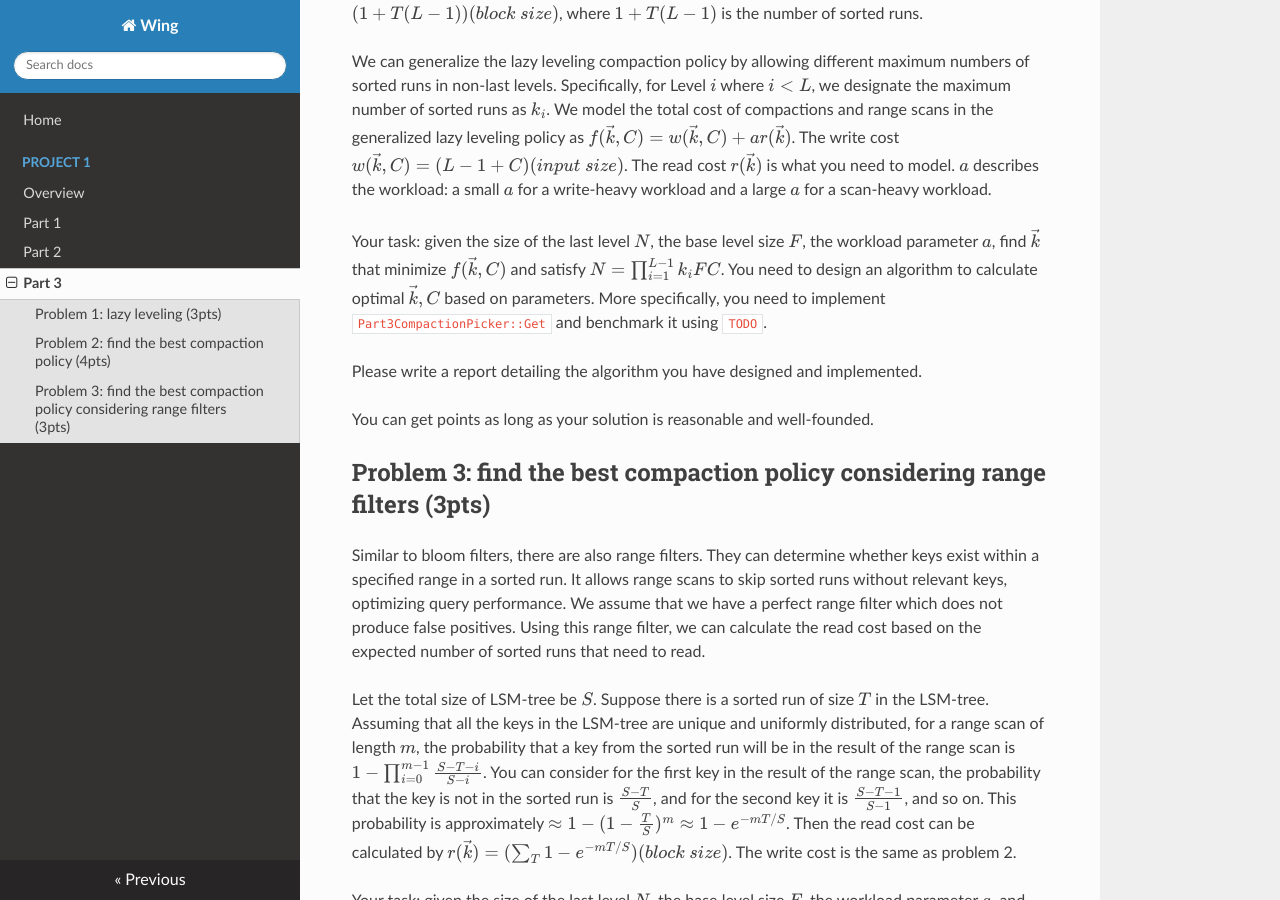
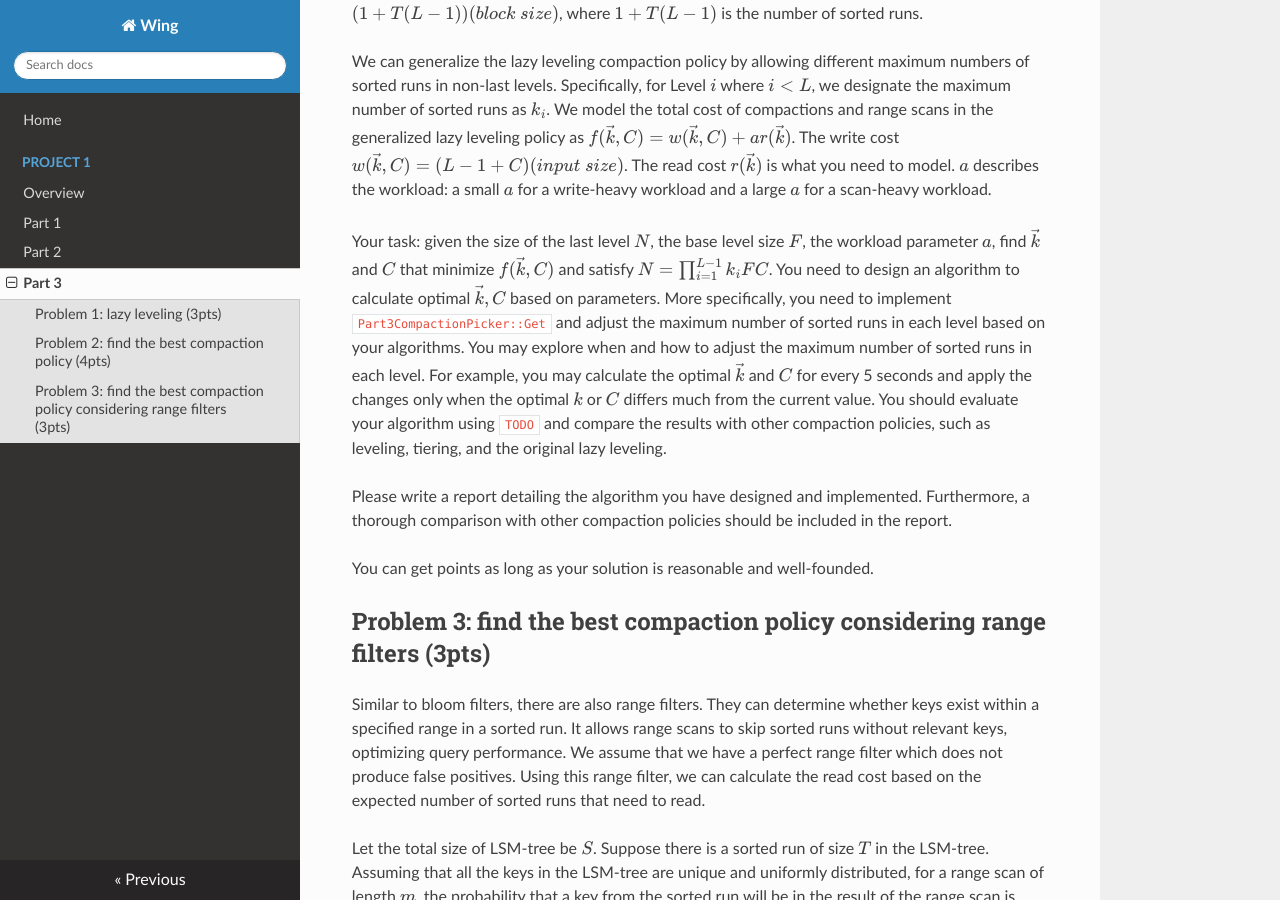
Before and after one commit to iidb/wing-docs, an MkDocs documentation site: the page built from docs/p1/part3.md, in a window 1280 px wide and 900 px high, scrolled down 1232 px. Built offline with MkDocs 1.6.1, drawn with Linux system fonts in a browser that asks for light colours; nearby versions of some CDN libraries; formulas are drawn with MathJax 3.

Commit message:
Dynamically change k and C

```diff
--- a/docs/p1/part3.md
+++ b/docs/p1/part3.md
@@ -22,9 +22,9 @@ Range scan is a query type that retrieves all records in the given range. To sca
 
 We can generalize the lazy leveling compaction policy by allowing different maximum numbers of sorted runs in non-last levels. Specifically, for Level $i$ where $i < L$, we designate the maximum number of sorted runs as $k_i$. We model the total cost of compactions and range scans in the generalized lazy leveling policy as $f(\vec k, C) = w(\vec k, C) + a r(\vec k)$. The write cost $w(\vec k, C) = (L - 1 + C)(input\ size)$. The read cost $r(\vec k)$ is what you need to model. $a$ describes the workload: a small $a$ for a write-heavy workload and a large $a$ for a scan-heavy workload.
 
-Your task: given the size of the last level $N$, the base level size $F$, the workload parameter $a$, find $\vec k$ that minimize $f(\vec k, C)$ and satisfy $N = \prod_{i=1}^{L-1} k_i F C$. You need to design an algorithm to calculate optimal $\vec k, C$ based on parameters. More specifically, you need to implement `Part3CompactionPicker::Get` and benchmark it using `TODO`.
+Your task: given the size of the last level $N$, the base level size $F$, the workload parameter $a$, find $\vec k$ and $C$ that minimize $f(\vec k, C)$ and satisfy $N = \prod_{i=1}^{L-1} k_i F C$. You need to design an algorithm to calculate optimal $\vec k, C$ based on parameters. More specifically, you need to implement `Part3CompactionPicker::Get` and adjust the maximum number of sorted runs in each level based on your algorithms. You may explore when and how to adjust the maximum number of sorted runs in each level. For example, you may calculate the optimal $\vec k$ and $C$ for every 5 seconds and apply the changes only when the optimal $k$ or $C$ differs much from the current value. You should evaluate your algorithm using `TODO` and compare the results with other compaction policies, such as leveling, tiering, and the original lazy leveling.
 
-Please write a report detailing the algorithm you have designed and implemented.
+Please write a report detailing the algorithm you have designed and implemented. Furthermore, a thorough comparison with other compaction policies should be included in the report.
 
 You can get points as long as your solution is reasonable and well-founded.
 
```
